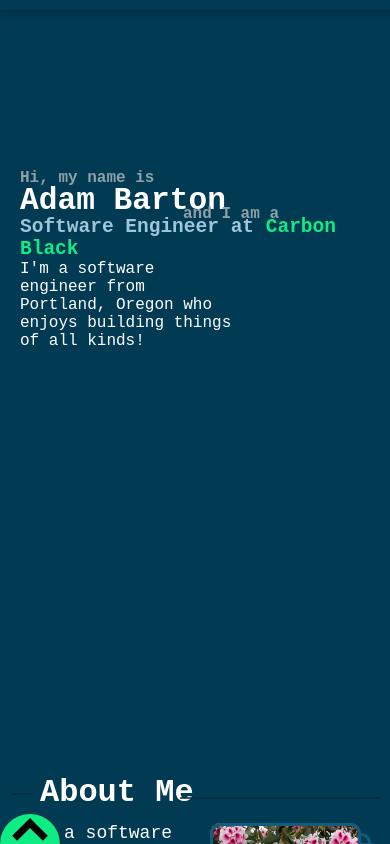
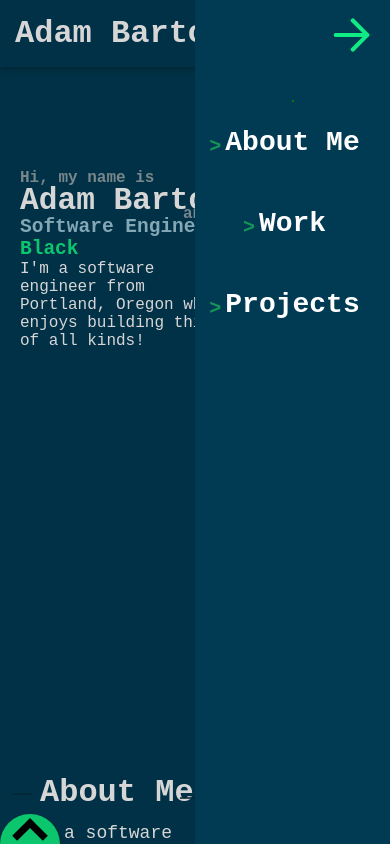
Before and after one commit to Stygain/personal-website, a React (Create React App) app: page / in a window 390 px wide. Shown: the top 844 px of the page. Built offline with nearby package versions, Linux system fonts and the light colour scheme.

Commit message:
Added in compression of navbar on small screens.

```diff
--- /dev/null
+++ b/src/ArrowButton.js
@@ -0,0 +1,52 @@
+/** @jsx jsx */
+import { jsx, css } from '@emotion/core';
+
+function ArrowButton(props) {
+  const styling = css`
+    ${'' /* border: 1px solid orange; */}
+
+    cursor: pointer;
+
+    padding: 2px 6px;
+
+    .bar1, .bar2, .bar3 {
+      width: 35px;
+      height: 2px;
+
+      margin: 7px 0;
+      border-radius: 3px;
+
+      background-color: rgb(14, 236, 131);
+
+      transition: all 0.25s cubic-bezier(.52,.01,.5,1.23) 0.2s;
+    }
+
+    .bar1.open {
+      height: 4px;
+      transform: translateY(3.7px) translateX(8.5px) rotate(-135deg) scaleX(0.7);
+    }
+
+    .bar2.open {
+      height: 4px;
+      transform: translateY(0px) translateX(-2px) rotate(180deg) scaleX(0.9);
+    }
+
+    .bar3.open {
+      height: 4px;
+      transform: translateY(-3.7px) translateX(8.5px) rotate(135deg) scaleX(0.7);
+    }
+  `;
+
+  return (
+    <div css={styling} className={props.action ? "open" : ""} onClick={() => {
+      props.setAction(!props.action);
+    }}>
+      <div className={props.action ? "bar1 open" : "bar1"}></div>
+      <div className={props.action ? "bar2 open" : "bar2"}></div>
+      <div className={props.action ? "bar3 open" : "bar3"}></div>
+    </div>
+  );
+}
+
+
+export default ArrowButton;
--- a/src/BlinkyBox.js
+++ b/src/BlinkyBox.js
@@ -33,6 +33,13 @@ function NavItem(props) {
         background-color: rgba(255, 255, 255, 0);
       }
     }
+
+    @media (max-width: 800px) {
+      .blinky-box {
+        width: 12px;
+        height: 22px;
+      }
+    }
   `;
 
   return (
--- a/src/NavBar.js
+++ b/src/NavBar.js
@@ -4,11 +4,14 @@ import { useState, useEffect } from 'react';
 
 import NavTitle from './NavTitle.js';
 import NavItem from './NavItem.js';
+import ArrowButton from './ArrowButton.js';
 
 
 function NavBar(props) {
   const [ prevScrollPos, setPrevScrollPos ] = useState(null);
   const [ showNavBar, setShowNavBar ] = useState(true);
+
+  const [ showCompressor, setShowCompressor ] = useState(true);
 
   const styling = css`
     ${'' /* border: 1px solid green; */}
@@ -36,17 +39,107 @@ function NavBar(props) {
       top: -70px;
     }
 
+    .arrow-container {
+      position: absolute;
+      top: 13px;
+      right: 25px;
+
+      ${'' /* margin-right: 25px;
+      margin-top: 15px; */}
+
+      z-index: 5;
+    }
+
+    .compressor {
+      ${'' /* border: 1px solid red; */}
+
+      width: 100%;
+
+      display: flex;
+      flex-direction: row;
+      align-items: baseline;
+
+      z-index: 2;
+
+      background-color: rgb(0, 58, 83);
+
+      overflow-y: scroll;
+
+      transition: all 0.8s ease;
+    }
+
+    .background {
+      ${'' /* border: 1px solid blue; */}
+
+      position: fixed;
+      top: 0px;
+      left: 0px;
+
+      height: 100%;
+      width: 100%;
+      ${'' /* width: 0; */}
+      opacity: 0%;
+
+      z-index: 1;
+
+      background-color: rgba(0, 0, 0, 0.16);
+
+      transition: opacity 0.5s ease 0.3s;
+    }
+
+    .background.show {
+      opacity: 100%;
+    }
+
     .grower {
+      border: 1px solid green;
+
       flex-grow: 4;
     }
 
     .title {
       margin-left: 10px;
     }
+
+    @media (min-width: 800px) {
+      .arrow-container {
+        display: none;
+      }
+    }
+
+    @media (max-width: 800px) {
+      .compressor {
+        position: fixed;
+        top: 0px;
+        right: 0px;
+
+        overflow: hidden;
+        width: 0px;
+        height: 100%;
+
+        flex-direction: column;
+        align-items: center;
+      }
+
+      .compressor.show {
+        ${'' /* top: 70px; */}
+        padding-top: 100px;
+
+        width: 50%;
+      }
+
+      .grower {
+        flex-grow: 0;
+      }
+    }
   `;
 
   useEffect(() => {
     const handleScroll = () => {
+      if (showCompressor) {
+        setShowNavBar(true);
+        return;
+      }
       var currentScrollPos = window.pageYOffset;
       // console.log(currentScrollPos);
       if (prevScrollPos === null) {
@@ -69,10 +162,16 @@ function NavBar(props) {
   return (
     <div css={styling} className={showNavBar ? "navbar" : "navbar hide"}>
       <NavTitle id="home" />
-      <div className="grower"></div>
-      <NavItem content="About Me" anchor="about-me-anchor" />
-      <NavItem content="Work" anchor="work-anchor" />
-      <NavItem content="Projects" anchor="projects-anchor" />
+      <div className={showCompressor ? "arrow-container show" : "arrow-container"}>
+        <ArrowButton action={showCompressor} setAction={setShowCompressor} />
+      </div>
+      <div className={showCompressor ? "background show" : "background"}></div>
+      <div className={showCompressor ? "compressor show" : "compressor"}>
+        <div className="grower"></div>
+        <NavItem content="About Me" anchor="about-me-anchor" />
+        <NavItem content="Work" anchor="work-anchor" />
+        <NavItem content="Projects" anchor="projects-anchor" />
+      </div>
     </div>
   );
 }
--- a/src/NavItem.js
+++ b/src/NavItem.js
@@ -20,6 +20,9 @@ function NavItem(props) {
 
     margin: 0px 10px;
 
+    ${'' /* transition: all 0.2s ease; */}
+
+
     h2 {
       ${'' /* border: 1px solid red; */}
 
@@ -27,6 +30,7 @@ function NavItem(props) {
       font-family: 'Ubuntu Mono', monospace;
 
       font-size: 20px;
+      white-space: nowrap;
       user-select: none;
 
       transition: color 0.2s ease;
@@ -40,6 +44,16 @@ function NavItem(props) {
     .section-title {
       color: ${hover ? "rgb(236, 236, 236)" : "rgb(201, 201, 201)"};
       padding-right: ${hover ? "2px" : "10px"};
+    }
+
+    @media (max-width: 800px) {
+      margin: 10px 10px;
+      padding: 15px 10px;
+
+      .section-title {
+        font-size: 28px;
+        padding-right: ${hover ? "4px" : "16px"};
+      }
     }
   `;
 
```
